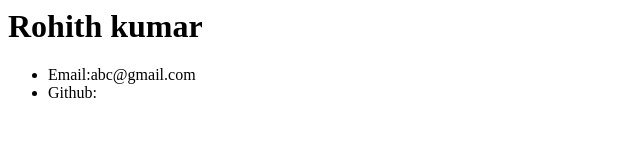
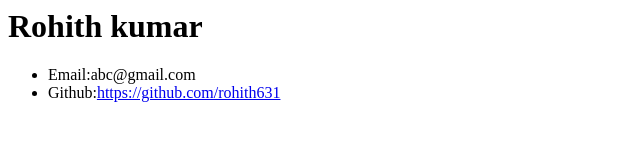
Before and after one commit to rohith631/gitcrt, a plain HTML site: page index.html in a window 1280 px wide. Shown: the whole page, without its empty margins (0-640 px from the left). Drawn offline with Linux system fonts and the light colour scheme.

Commit message:
change made again

```diff
--- a/index.html
+++ b/index.html
@@ -6,7 +6,7 @@
             <h1>Rohith kumar</h1>
             <ul>
                 <li>Email:abc@gmail.com</li>
-                <li>Github:<a href="https://github.com/rohith631"></a></li>
+                <li>Github:<a href="https://github.com/rohith631">https://github.com/rohith631</a></li>
             </ul>
     </body>
 </html>
```
